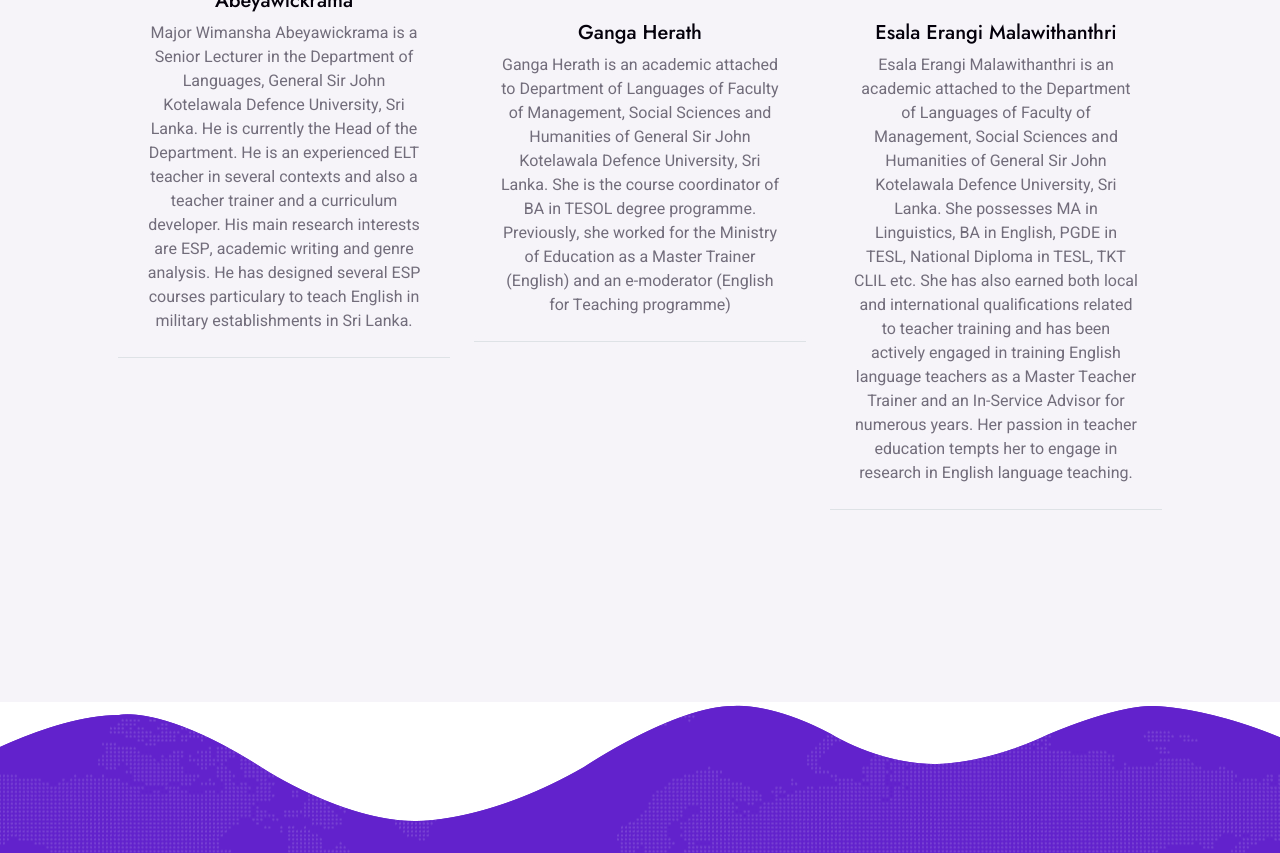
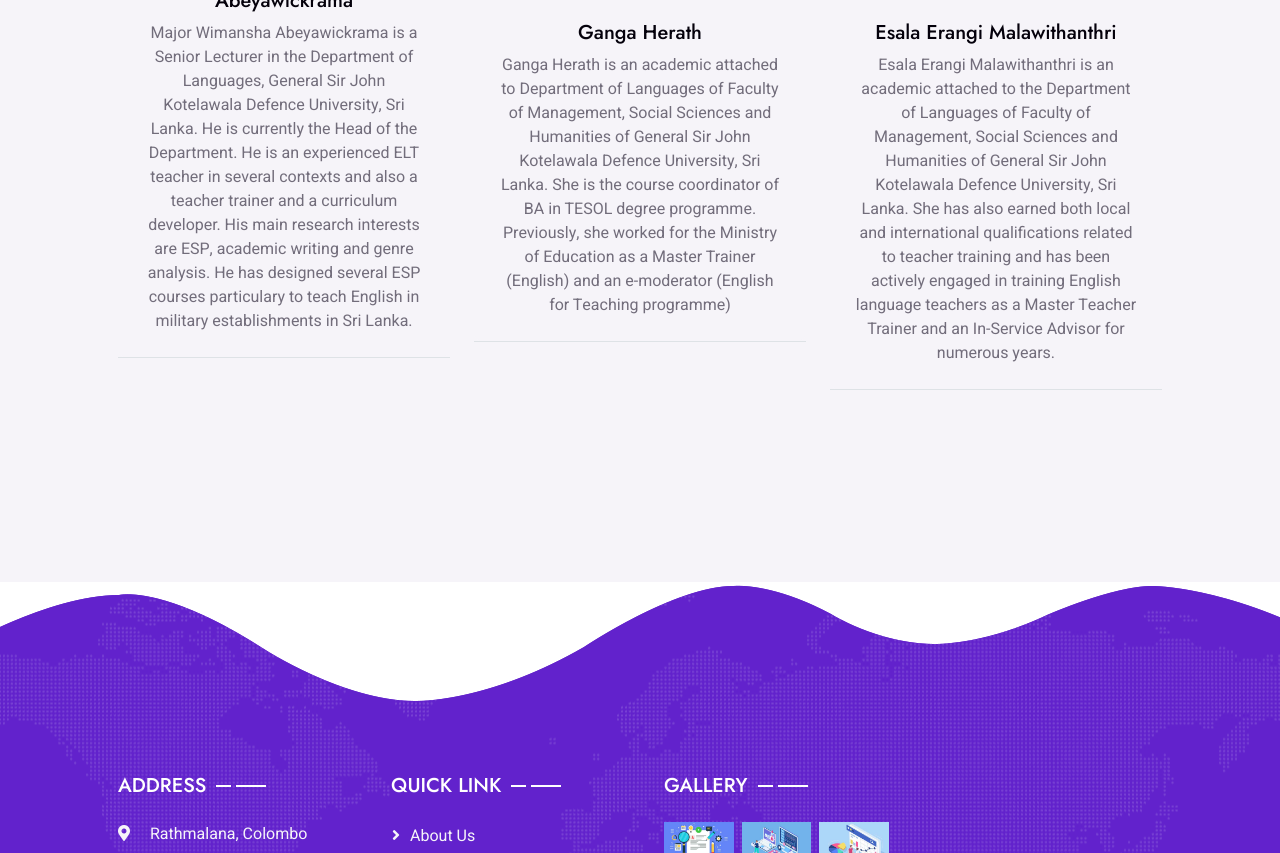
Before and after one commit to DK01git/SACIE.gitgub.io, a plain HTML site: page index.html in a window 1280 px wide. Shown: the part 8573-9426 px from the top of the page. Drawn offline with nearby package versions, Linux system fonts and the light colour scheme; animation ran at ten frames a second.

Commit message:
Update index.html

```diff
--- a/index.html
+++ b/index.html
@@ -664,7 +664,8 @@ It has become a necessity to promote inclusive practices as the teachers or educ
                             <div class="text-center border-bottom p-4">
                                 <img class="img-fluid rounded-circle mb-4" src="img/esala.jpg" alt="">
                                 <h5> Esala Erangi Malawithanthri </h5>
-                                <span> Esala Erangi Malawithanthri is an academic attached to the Department of Languages of Faculty of Management, Social Sciences and Humanities of General Sir John Kotelawala Defence University, Sri Lanka. She possesses MA in Linguistics, BA in English, PGDE in TESL, National Diploma in TESL, TKT CLIL etc. She has also earned both local and international qualifications related to teacher training and has been actively engaged in training English language teachers as a Master Teacher Trainer and an In-Service Advisor for numerous years. Her passion in teacher education tempts her to engage in research in English language teaching.  </span>
+                                <span> Esala Erangi Malawithanthri is an academic attached to the Department of Languages of Faculty of Management, Social Sciences and Humanities of General Sir John Kotelawala Defence University, Sri Lanka.
+					She has also earned both local and international qualifications related to teacher training and has been actively engaged in training English language teachers as a Master Teacher Trainer and an In-Service Advisor for numerous years.  </span>
                             </div>
                             <!-- <div class="d-flex justify-content-center p-4">
                                 <a class="btn btn-square mx-1" href=""><i class="fab fa-facebook-f"></i></a>
```
